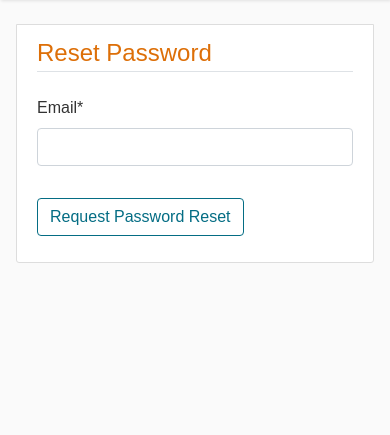
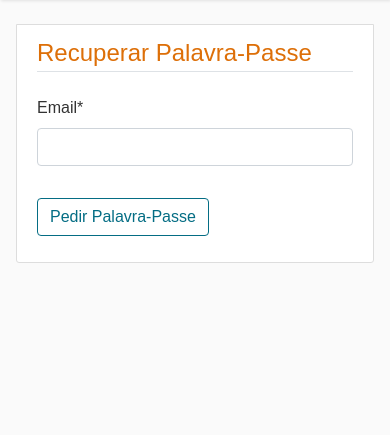
Before and after one commit to dev-qloudyx/vorwerk, a Django app: page /users/password-reset/ in a window 390 px wide. Shown: the part 81-516 px from the top of the page. Run offline with Django 4.2, Linux system fonts and the light colour scheme; parts of the project's set-up code (start-up, migrations or seed data) failed here and were passed over; some libraries are stand-ins or nearby versions; some web fonts are replaced.

Commit message:
alteração password reset

```diff
--- a/apps/locais/templates/locais/local_list.html
+++ b/apps/locais/templates/locais/local_list.html
@@ -9,7 +9,7 @@
     </div>
 
     {% for local in locais %}
-    <div class="col-12 col-md-6 col-lg-4 col-xl-3 mb-3">
+    <div class="col-12 col-md-6 col-lg-4 col-xl-3 mb-3 pb-5">
         <div class="p-4" style="border-radius: 18px; border: 1px solid #046d84;">
             <h5 style="color: #e87e19">{{ local.nome }}</h5>
             <p>{{ local.enderecoum }}
--- a/apps/users/templates/users/password_reset.html
+++ b/apps/users/templates/users/password_reset.html
@@ -6,11 +6,11 @@
         <form method="POST">
             {% csrf_token %}
             <fieldset class="form-group">
-                <legend class="border-bottom mb-4">Reset Password</legend>
+                <legend class="border-bottom mb-4">Recuperar Palavra-Passe</legend>
                 {{ form|crispy }}
             </fieldset>
             <div class="form-group">
-                <button class="btn btn-outline-info" type="submit">Request Password Reset</button>
+                <button class="btn btn-outline-info" type="submit">Pedir Palavra-Passe</button>
             </div>
         </form>
     </div>
```
